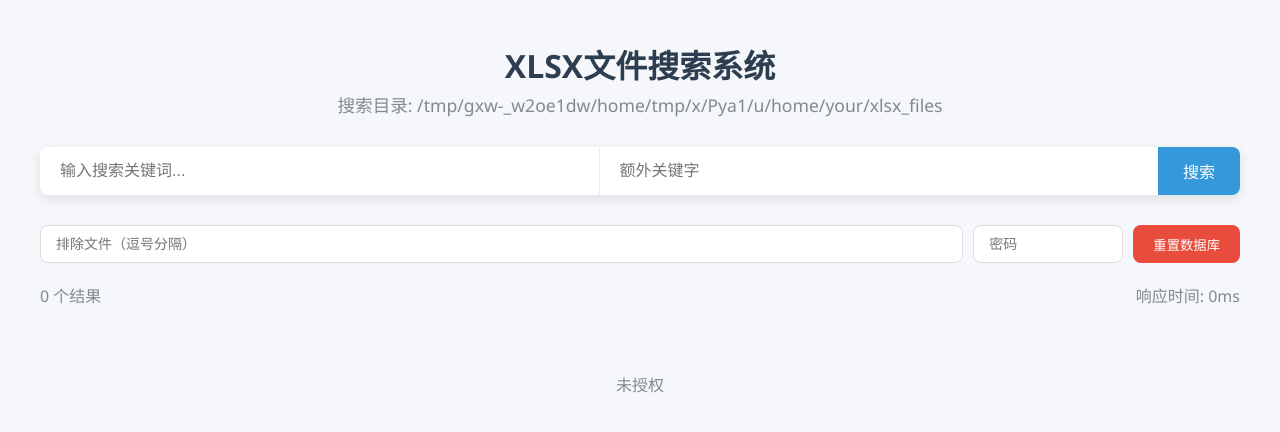
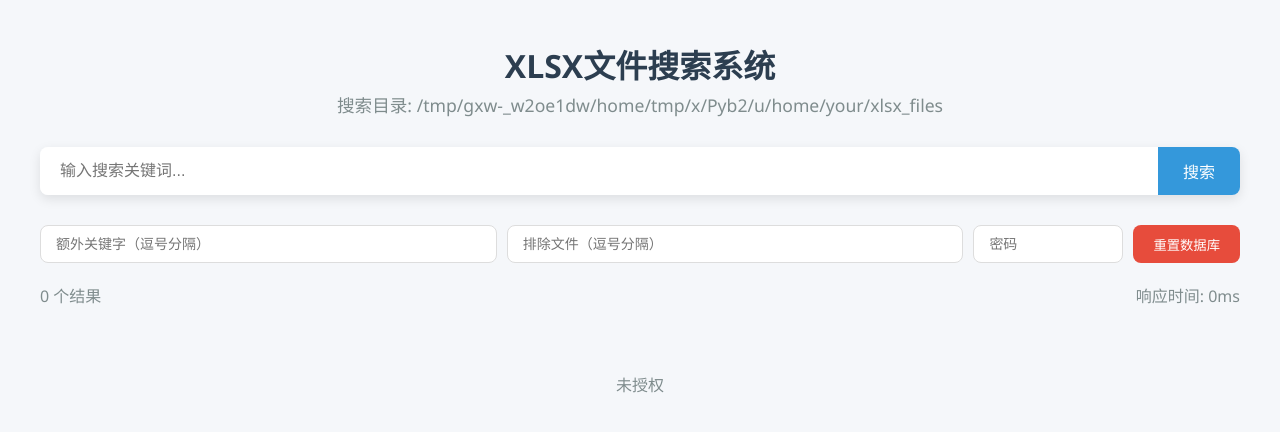
Before and after one commit to valetzx/xlsearch, a Flask app: page / in a window 1280 px wide. Shown: the top 432 px of the page. Run offline with Flask 3, Linux system fonts and the light colour scheme.

Commit message:
Support comma-separated extra keywords and move field

```diff
--- a/app.py
+++ b/app.py
@@ -43,11 +43,12 @@ def search():
     exclude = request.args.get('exclude', '')
 
     excluded_files = [e.strip() for e in exclude.split(',') if e.strip()]
+    extra_terms = [e.strip() for e in extra.split(',') if e.strip()]
 
     conn = get_conn()
     c = conn.cursor()
 
-    terms = [t for t in [query, extra] if t]
+    terms = [t for t in [query] + extra_terms if t]
 
     try:
         if not terms:
--- a/templates/index.html
+++ b/templates/index.html
@@ -18,16 +18,12 @@
             border-radius: 8px;
             overflow: hidden;
         }
-        #search-input,
-        #extra-input {
+        #search-input {
             flex: 1;
             padding: 15px 20px;
             font-size: 16px;
             border: none;
             outline: none;
-        }
-        #extra-input {
-            border-left: 1px solid #eee;
         }
         #search-button {
             background: #3498db;
@@ -44,6 +40,7 @@
             display: flex;
             gap: 10px;
         }
+        #extra-input,
         #exclude-input {
             flex: 1;
             padding: 10px 15px;
@@ -138,11 +135,11 @@
 
         <div class="search-box">
             <input type="text" id="search-input" placeholder="输入搜索关键词...">
-            <input type="text" id="extra-input" placeholder="额外关键字">
             <button id="search-button">搜索</button>
         </div>
 
         <div class="exclude-box">
+            <input type="text" id="extra-input" placeholder="额外关键字（逗号分隔）">
             <input type="text" id="exclude-input" placeholder="排除文件（逗号分隔）">
             <input type="password" id="password-input" placeholder="密码">
             <button id="reset-db-button">重置数据库</button>
```
